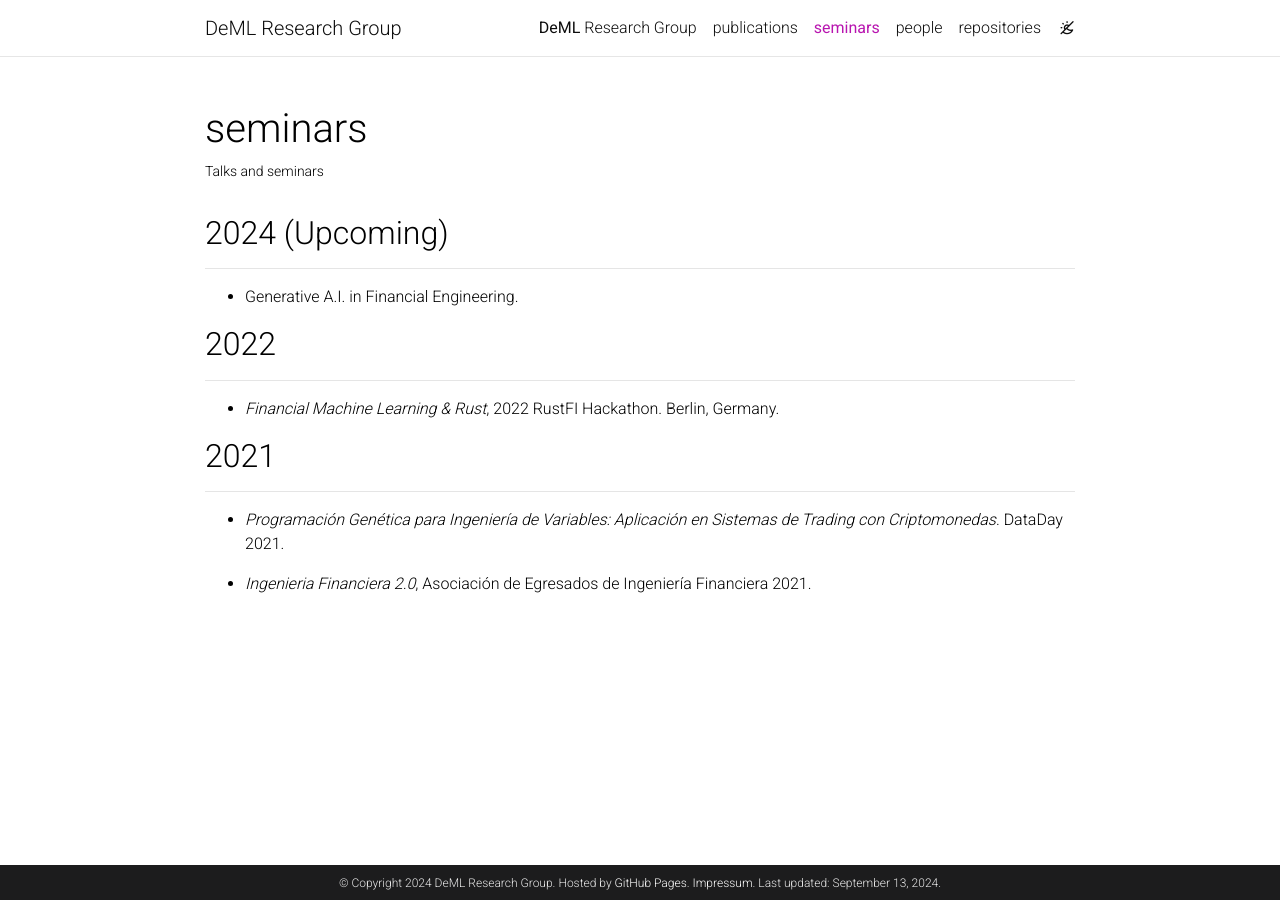
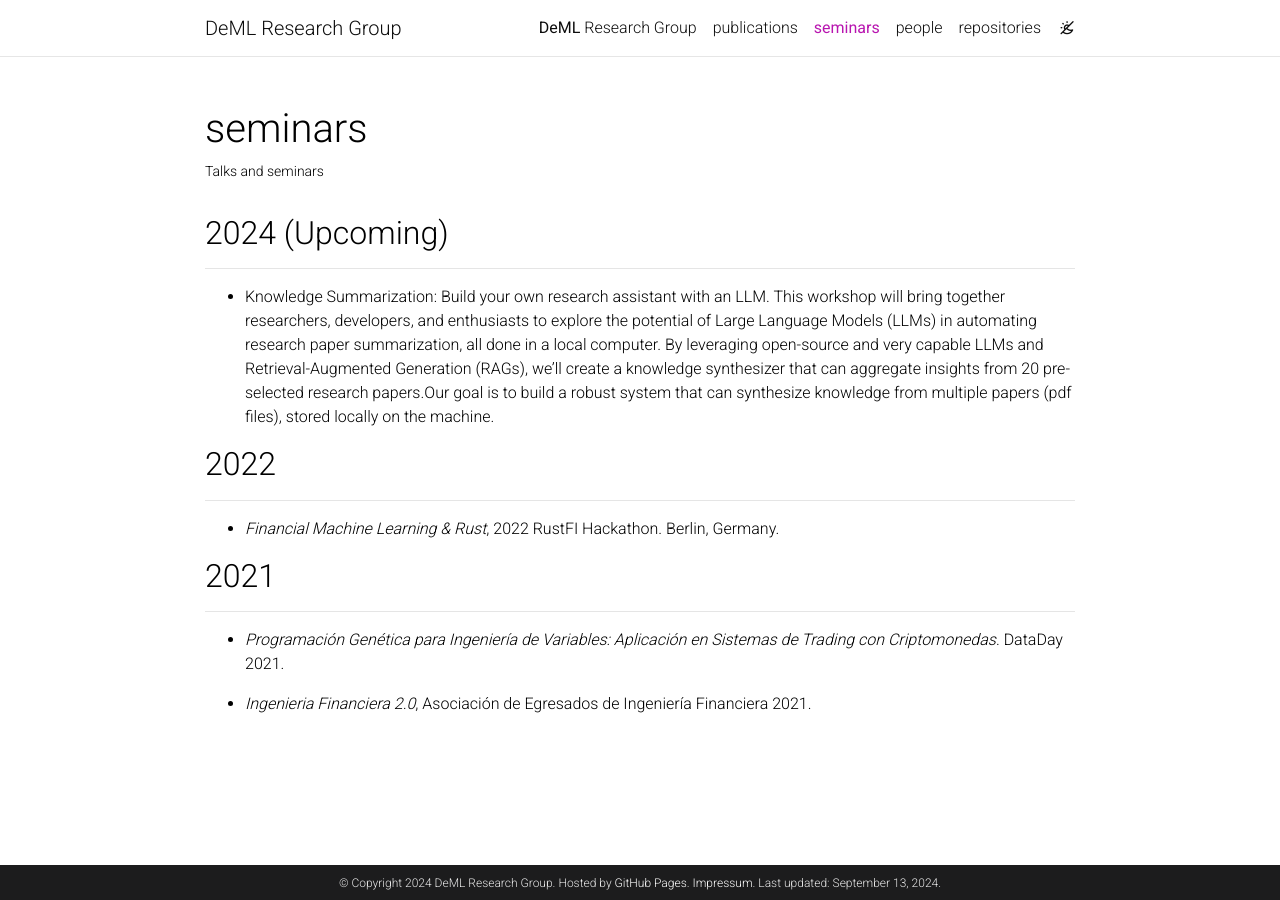
Before and after one commit to DeML-Research/deml-research.github.io, a Jekyll site: the page built from _pages/seminars.md, in a window 1280 px wide. Built offline with Jekyll 4.4.1, drawn with Linux system fonts in a browser that asks for light colours; comment, search, counter and statistics services are not loaded.

Commit message:
Changes in seminars

```diff
--- a/_pages/seminars.md
+++ b/_pages/seminars.md
@@ -10,7 +10,9 @@ nav_order: 3
 ## 2024 (Upcoming)
 ---
 
-- Generative A.I. in Financial Engineering.
+- Knowledge Summarization: Build your own research assistant with an LLM.
+This workshop will bring together researchers,  developers, and enthusiasts to explore the potential
+of Large Language Models (LLMs) in automating research paper summarization, all done in a local computer. By leveraging open-source and very capable LLMs and Retrieval-Augmented Generation (RAGs), we'll create a knowledge synthesizer that can aggregate insights from 20 pre-selected research papers.Our goal is to build a robust system that can  synthesize knowledge from multiple papers (pdf files), stored locally on the machine.
 
 ## 2022
 ---
```
